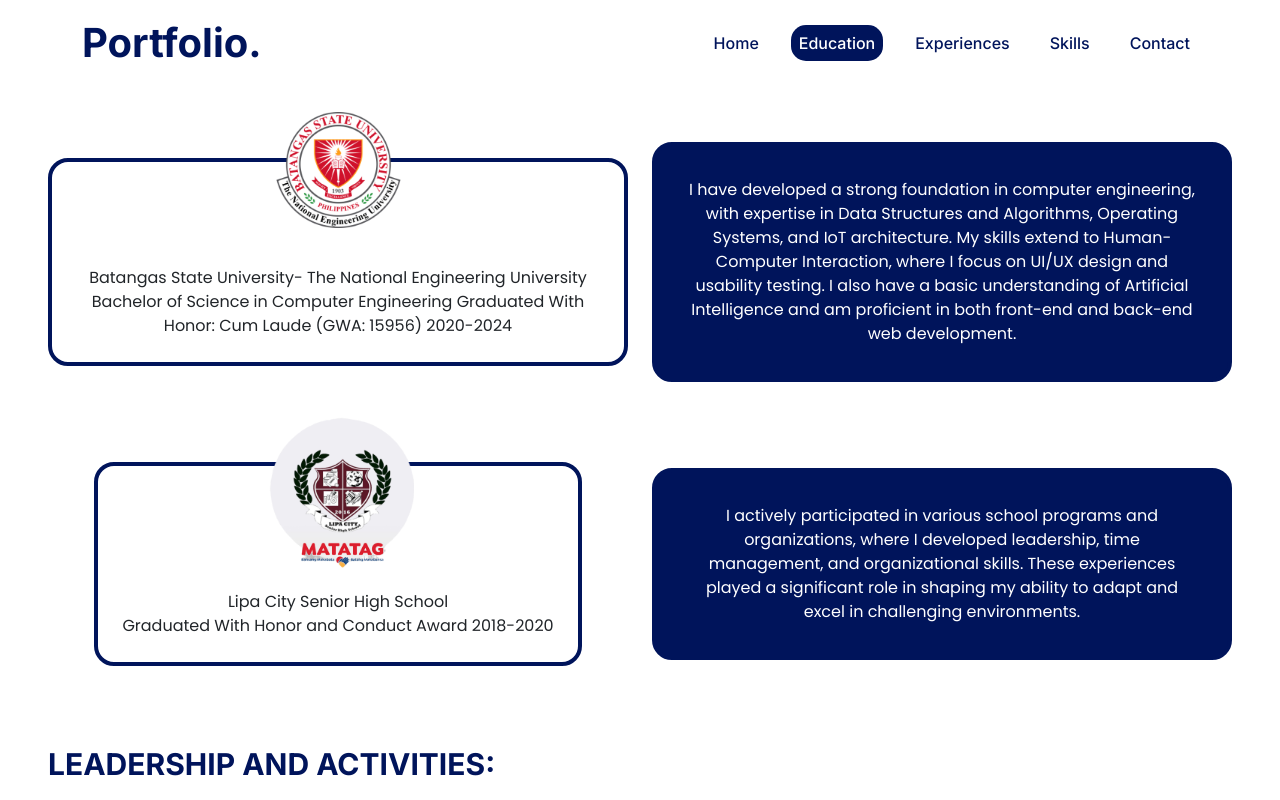
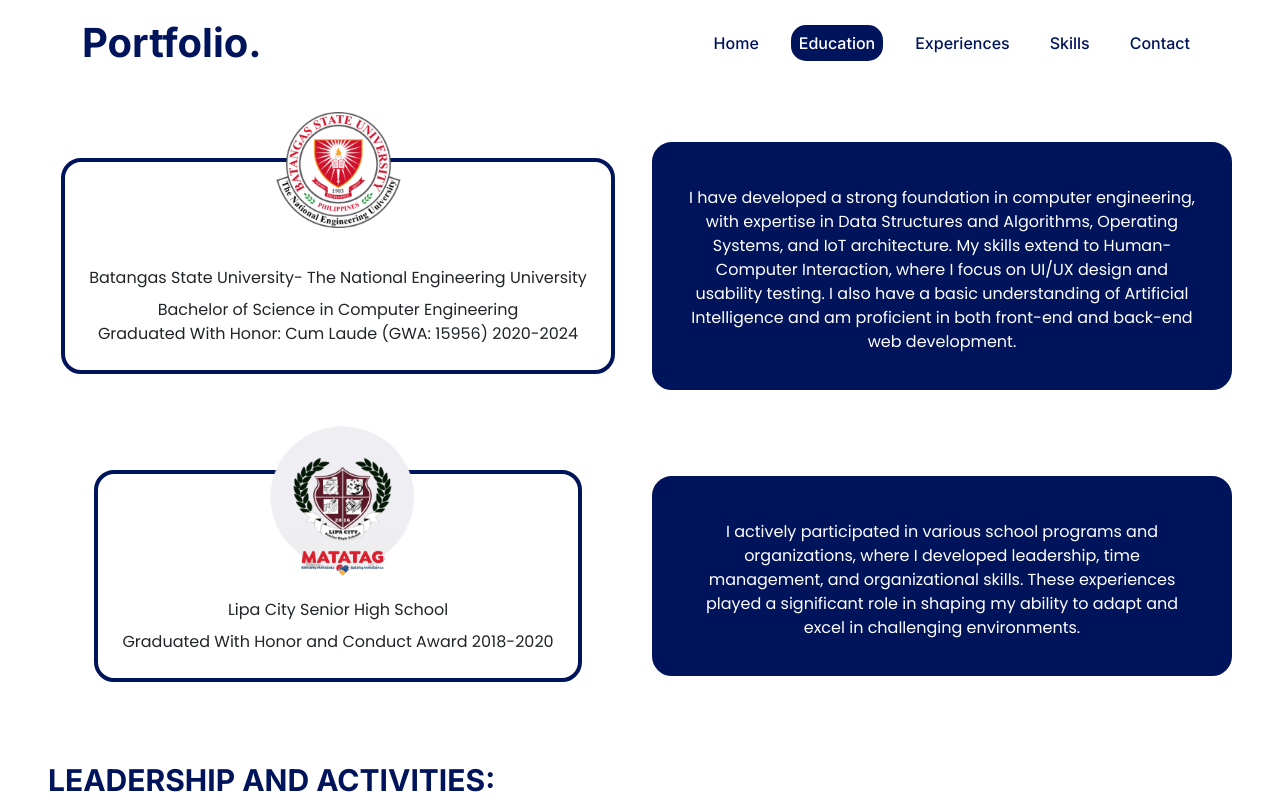
Before and after one commit to novice-is-me/JD-Portfolio, a React (Vite) app: page /education in a window 1280 px wide. Shown: the top 800 px of the page. Built offline with nearby package versions, Linux system fonts and the light colour scheme.

Commit message:
Fix education section

```diff
--- a/src/components/Educ.jsx
+++ b/src/components/Educ.jsx
@@ -1,7 +1,7 @@
 import React from 'react'
 import { bsu } from '../constant/image'
 
-const Educ = ({content, img, value, spec}) => {
+const Educ = ({content, img, value, spec, school}) => {
 
   return (
     <section className='col-12 col-md-6 flex items-center justify-center'>
@@ -9,9 +9,12 @@ const Educ = ({content, img, value, spec}) => {
             <div className='flex absolute top-[-50px] justify-center'>
                 <img src={img} alt="" className=' img-fluid w-75' />
             </div>
-            <p className={`${value === 1 ? 'mt-0 text-white p-md-3' : 'mt-20'} ${spec === 1 ? ' !mt-[100px]' : ''} font-Poppins text-center p-2 `} style={{whiteSpace: 'pre-line'}}>
-                {content}
-            </p>
+            <div className={`${value === 1 ? 'mt-0 text-white p-md-3' : 'mt-20'} ${spec === 1 ? ' !mt-[100px]' : ''} p-2`}>
+              <p className='font-Poppins text-center mb-2'>{school}</p>
+              <p className='font-Poppins text-center' style={{whiteSpace: 'pre-line'}}>
+                  {content}
+              </p>
+            </div>
         </div>
     </section>
   )
--- a/src/constant/data.js
+++ b/src/constant/data.js
@@ -2,11 +2,13 @@ import { box, widget } from "./image"
 
 export const educData = [
     {
-        content: "Batangas State University- The National Engineering University Bachelor of Science in Computer Engineering  Graduated With Honor: Cum Laude (GWA: 15956) 2020-2024"
+        school: 'Batangas State University- The National Engineering University',
+        content: "Bachelor of Science in Computer Engineering \n  Graduated With Honor: Cum Laude (GWA: 15956) 2020-2024"
     }, {
         content: "I have developed a strong foundation in computer engineering, with expertise in Data Structures and Algorithms, Operating Systems, and IoT architecture. My skills extend to Human-Computer Interaction, where I focus on UI/UX design and usability testing. I also have a basic understanding of Artificial Intelligence and am proficient in both front-end and back-end web development."
     }, {
-        content: "Lipa City Senior High School \n Graduated With Honor and Conduct Award 2018-2020"
+        school: 'Lipa City Senior High School',
+        content: "Graduated With Honor and Conduct Award 2018-2020"
     }, {
         content: "I actively participated in various school programs and organizations, where I developed leadership, time management, and organizational skills. These experiences played a significant role in shaping my ability to adapt and excel in challenging environments."
     }
--- a/src/pages/Education.jsx
+++ b/src/pages/Education.jsx
@@ -10,11 +10,11 @@ const Education = () => {
   return (
     <Container fluid className='p-5 d-grid gap-20 mt-5 mt-md-2'>
       <div className='row gap-y-4'>
-          <Educ content={educData[0].content} img={bsu} value={0}/>
+          <Educ content={educData[0].content} school={educData[0].school} img={bsu} value={0}/>
           <Educ content={educData[1].content} value={1}/>
       </div>
       <div className=' row gap-y-4'>
-          <Educ content={educData[2].content} img={matatag} value={0} spec={1}/>
+          <Educ content={educData[2].content} school={educData[2].school} img={matatag} value={0} spec={1}/>
           <Educ content={educData[3].content} value={1} />
       </div>
       <div>
```
